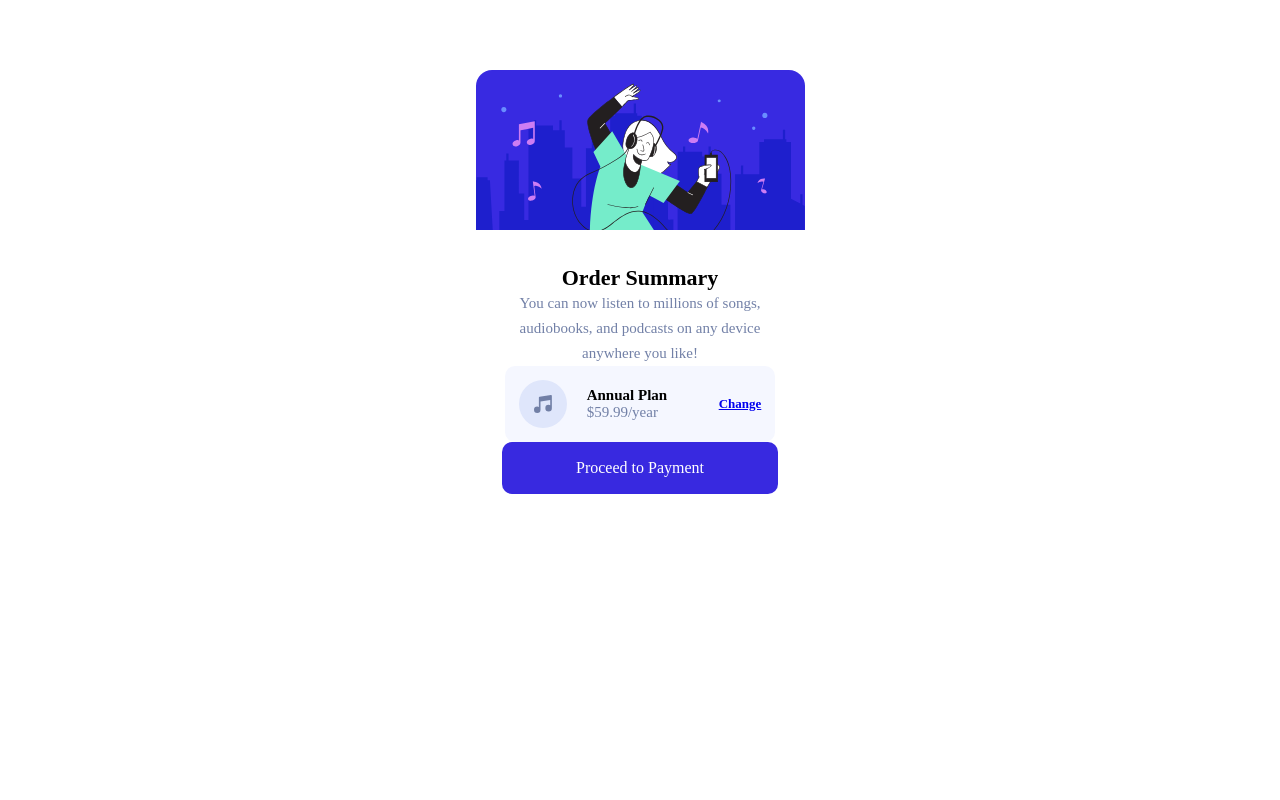
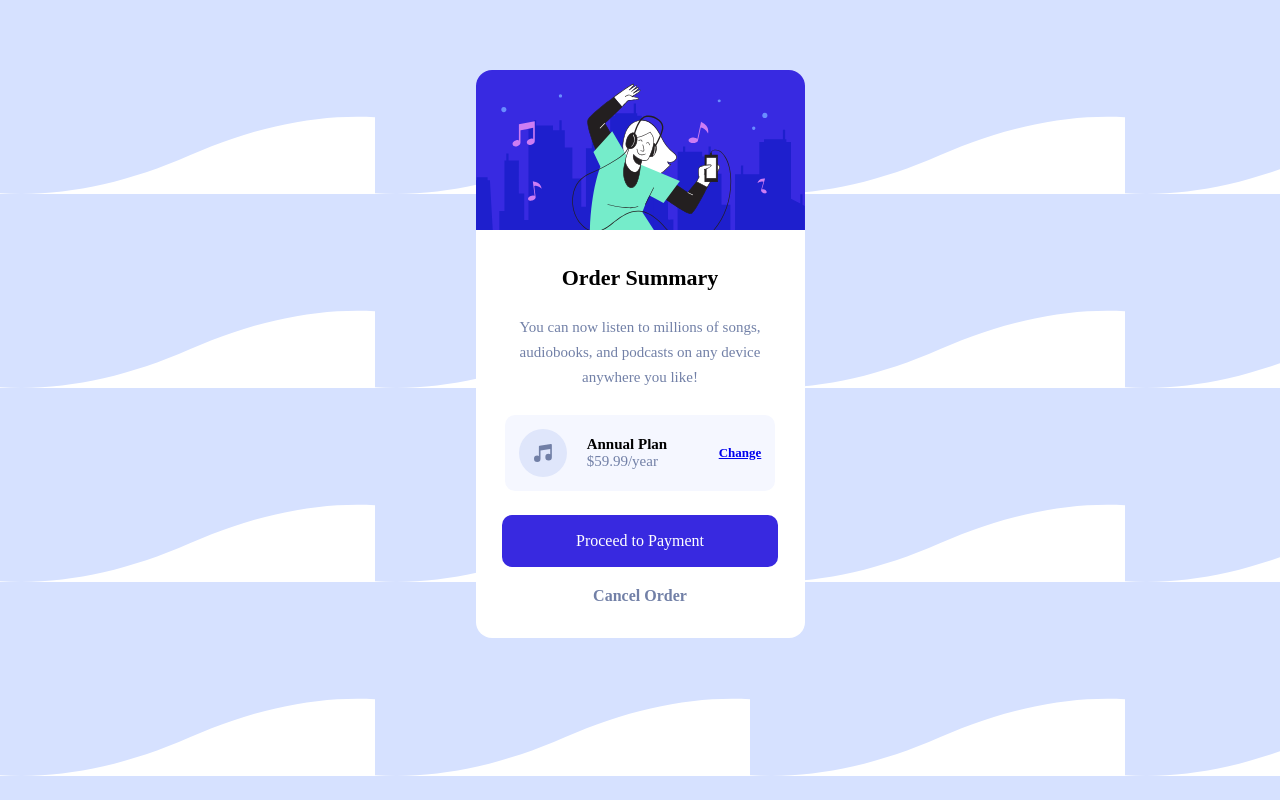
Before and after one commit to alexandergh132003/202301-w1ch2-Alexander-Guillen, a website built with Parcel: page src/index.html in a window 1280 px wide. Built offline with nearby package versions, Linux system fonts and the light colour scheme; files whose address does not match are found by name.

Commit message:
Add cancel order anchor

```diff
--- a/src/index.html
+++ b/src/index.html
@@ -34,10 +34,13 @@
 
         <a href="change anchor">Change</a>
       </div>
+      <div class="text-block__hiper-links">
+        <a href="Proceed to Payment" class="hiper-links__proceed">
+          Proceed to Payment
+        </a>
+        <a href="Cancel Order" class="hiper-links__cancel">Cancel Order</a>
+      </div>
 
-      <a class="text-block__button">
-        Proceed to Payment
-      </a>
     </div>
 
   </article>
--- a/src/sass/global-sass/_measurements.scss
+++ b/src/sass/global-sass/_measurements.scss
@@ -9,6 +9,7 @@ body {
   flex-direction: row;
   justify-content: center;
   align-items: center;
+  background-image: url("/src/media/pattern-background-mobile.svg");
 }
 
 .order-container {
@@ -33,6 +34,7 @@ body {
     display: flex;
     flex-direction: column;
     align-items: center;
+    justify-content: space-between;
 
     > .text-block__title {
       font-size: pxToRem(22);
@@ -80,10 +82,18 @@ body {
       > a {
         font-size: 13px;
         font-weight: 700;
+        text-decoration: underline;
       }
     }
 
-    .text-block__button {
+    .text-block__hiper-links {
+      display: flex;
+      flex-direction: column;
+      align-items: center;
+      justify-content: space-between;
+      margin-bottom: 33px;
+      gap: 20px;
+      .hiper-links__proceed {
         color: white;
         background: $color-primary-two;
         width: 275.74px;
@@ -91,5 +101,11 @@ body {
         padding: 17px 63px;
         border-radius: 10px;
       }
+
+      .hiper-links__cancel {
+        color: $color-neutral-two;
+        font-weight: 800;
       }
     }
+  }
+}
--- a/src/sass/global-sass/_reset.scss
+++ b/src/sass/global-sass/_reset.scss
@@ -13,3 +13,10 @@ body {
   margin-block-start: 0;
   margin-block-end: 0;
 }
+
+a,
+a:visited,
+a:focus,
+a:hover {
+  text-decoration: none;
+}
```
Lines whose indentation alone changed are shown as unchanged.
